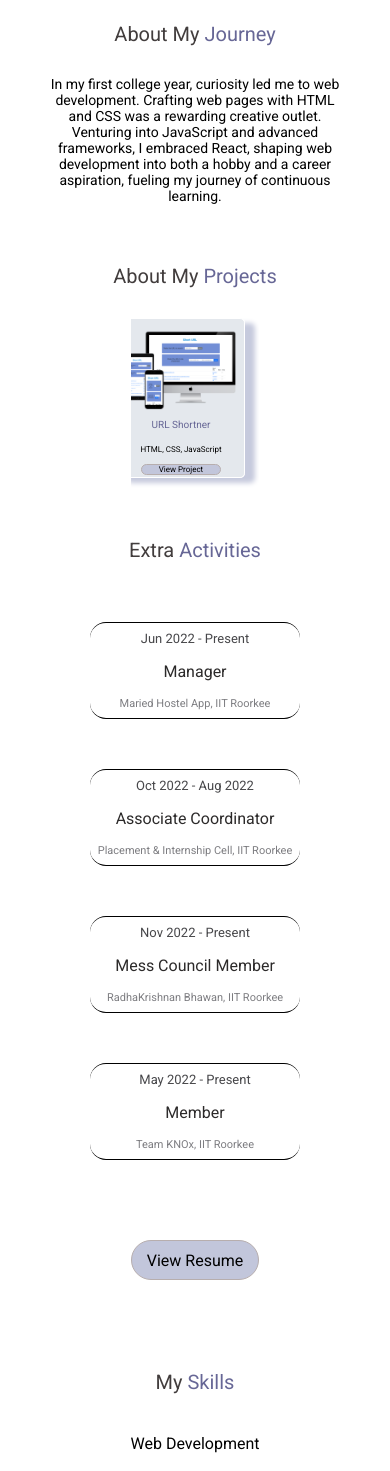
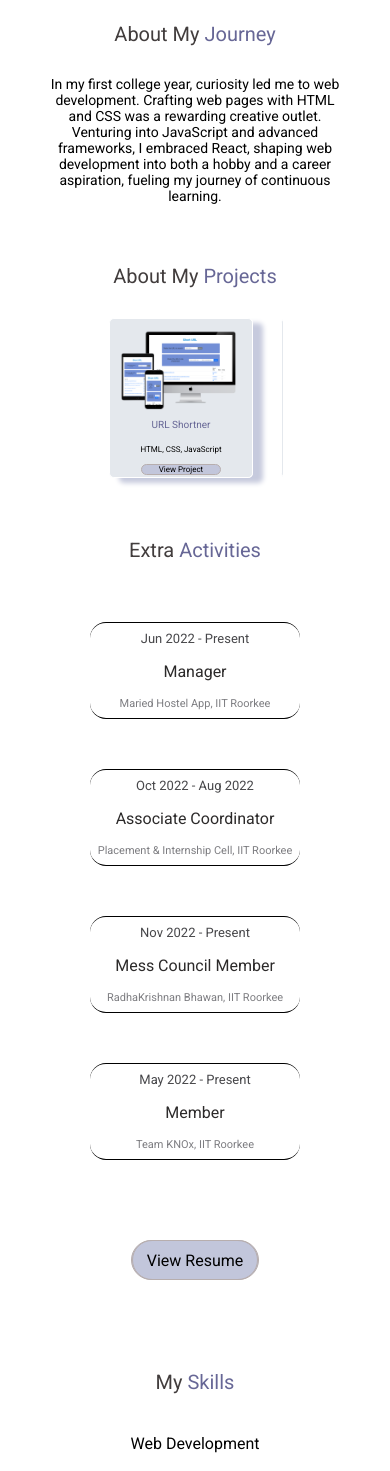
Before and after one commit to Lalit9025/My-Old-Portfolio-Website, a React (Create React App) app: page / in a window 390 px wide. Shown: the part 823-2294 px from the top of the page. Built offline with nearby package versions, Linux system fonts and the light colour scheme.

Commit message:
box height updated

```diff
--- a/src/components/Rside/Projects/project-box.css
+++ b/src/components/Rside/Projects/project-box.css
@@ -48,7 +48,7 @@
 }
 @media screen and (max-width:700px) {
     .pbox-body{
-        width: 8rem;
+        width: 9rem;
         height: 10rem;
     }
     .pimg{
@@ -68,8 +68,8 @@
     }
     .pbtn{
         cursor: pointer;
-        border-radius: 2rem;
-        height: 2rem;
+        border-radius: 0.5rem;
+        height: 1.2rem;
         width: 5rem;
         margin: 0px;
         font-size: 8px;
--- a/src/components/Rside/Projects/projects.css
+++ b/src/components/Rside/Projects/projects.css
@@ -83,8 +83,8 @@
 @media screen and (max-width:700px) {
     .projects{
     gap: 0.5rem;
-    width: 7rem;
-    padding-left: 8rem;
+    width: 11rem;
+    padding-left: 9rem;
 
     }
 }
--- a/src/components/Rside/Resume/resume.css
+++ b/src/components/Rside/Resume/resume.css
@@ -10,7 +10,15 @@
     margin: 20px;
     font-size: 50px;
 }
+.resume-btn{
+    display: flex;
+    align-items: center;
+    justify-content: center;
+}
 .rbtn{
+    display: flex;
+    align-items: center;
+    justify-content: center;
     height: 2.5rem;
     width: 8rem;
     font-size: 16px;
@@ -19,6 +27,7 @@
     border-radius: 1.5rem;
     border: 1px solid rgb(183, 174, 174);
     font-family: 'Roboto', sans-serif;
+    text-decoration: none;
 }
 .rbtn:hover{
     box-shadow: 0px 0px 7px 2px rgb(194, 198, 219);
--- a/src/components/Rside/Resume/resume.jsx
+++ b/src/components/Rside/Resume/resume.jsx
@@ -4,18 +4,7 @@ import { ResBox } from "./resbox";
 const Resume =() =>{
     return(
         <div  id ="rs"className="resume">
-             {/* <div className="resume-icon">
-                  <a><GrResume/></a>
-                  <p>Resume</p>
-              </div>
-              <div className="res-text">
-                <span className="rhead-text1">Extra
-                <span className="rhead-text2"> Activities</span>
-                </span>
-
-              </div> */}
               <div className="c-heading">
-                {/* <span className="s-heading">Resume</span> */}
                 <div className="h-text">
                     <span className="jhead-text1">Extra </span>
                     <span className="jhead-text2">Activities</span>
@@ -37,7 +26,10 @@ const Resume =() =>{
                  </div>
 
          </div>
-         <a href="https://drive.google.com/drive/folders/1VDPfbflsM2WWe3kq746C1rD9lIEmIAkw?usp=drive_link"><button className="rbtn">View Resume</button></a>
+         <div className="resume-btn">
+         <button className="rbtn"><a className="rbtn" href="https://drive.google.com/file/d/1HxD6tVK18bIPzFwWy1CXFUzKQyfeSKrm/view?usp=sharing">View Resume</a>
+</button>
+         </div>
         </div>
     )
 }
```
